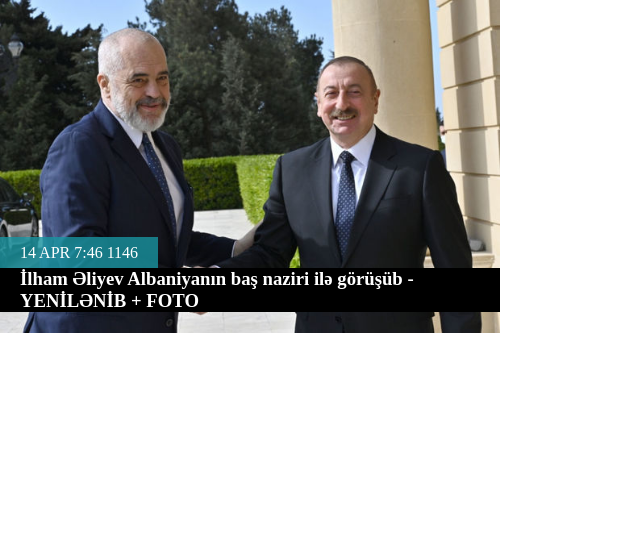
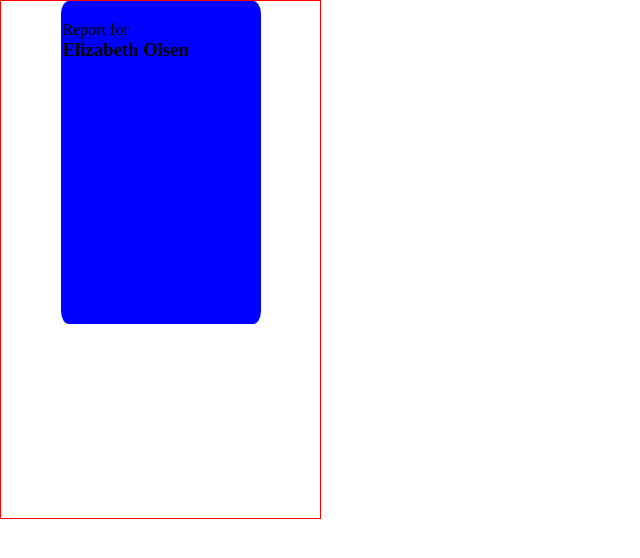
Before and after one commit to ayxangit/texnoera, a plain HTML site: page html/index.html in a window 1280 px wide. Shown: the whole page, without its empty margins (0-640 px from the left). Drawn offline with Linux system fonts and the light colour scheme.

Commit message:
elizabeth

```diff
--- a/html/index.html
+++ b/html/index.html
@@ -11,7 +11,7 @@
 </head>
 
 <body>
-    <div class="box">
+    <!-- <div class="box">
         <img src="assets/image/FotoJet - 2022-04-14T183531.977.jpg" alt="prezident">
         <div class="date">
             <span> 14 APR </span>
@@ -23,7 +23,22 @@
                 İlham Əliyev Albaniyanın baş naziri ilə görüşüb - YENİLƏNİB + FOTO
             </h3>
         </div>
+    </div> -->
+    <div class="boxes">
+        <div class="long-box">
+            <img src="assets/image/" alt="">
+            <p>
+                Report for
+
+            </p>
+            <h3>
+                Elizabeth Olsen
+            </h3>
+        </div>
+
     </div>
+
+
 
 
      <!-- script icon  -->
--- a/html/style.css
+++ b/html/style.css
@@ -3,7 +3,23 @@
     padding: 0;
     box-sizing: border-box;
 }
-.box {
+.boxes {
+    width: 321px;
+    height: 519px;
+    border: 1px solid red;
+}
+.long-box {
+    width: 200px;
+    height: 323px;
+    border: 2px solid transparent;
+    border-radius: 4%;
+    background: blue;
+    margin: auto;
+}
+
+
+
+/* .box {
     width: 500px;
     height: 500px;
     position: relative;
@@ -30,4 +46,4 @@
 }
 .description h3 {
     color: white;
-}
+} */
```
Also changed, not shown: html/assets/image/Без названия.jfif (added).
